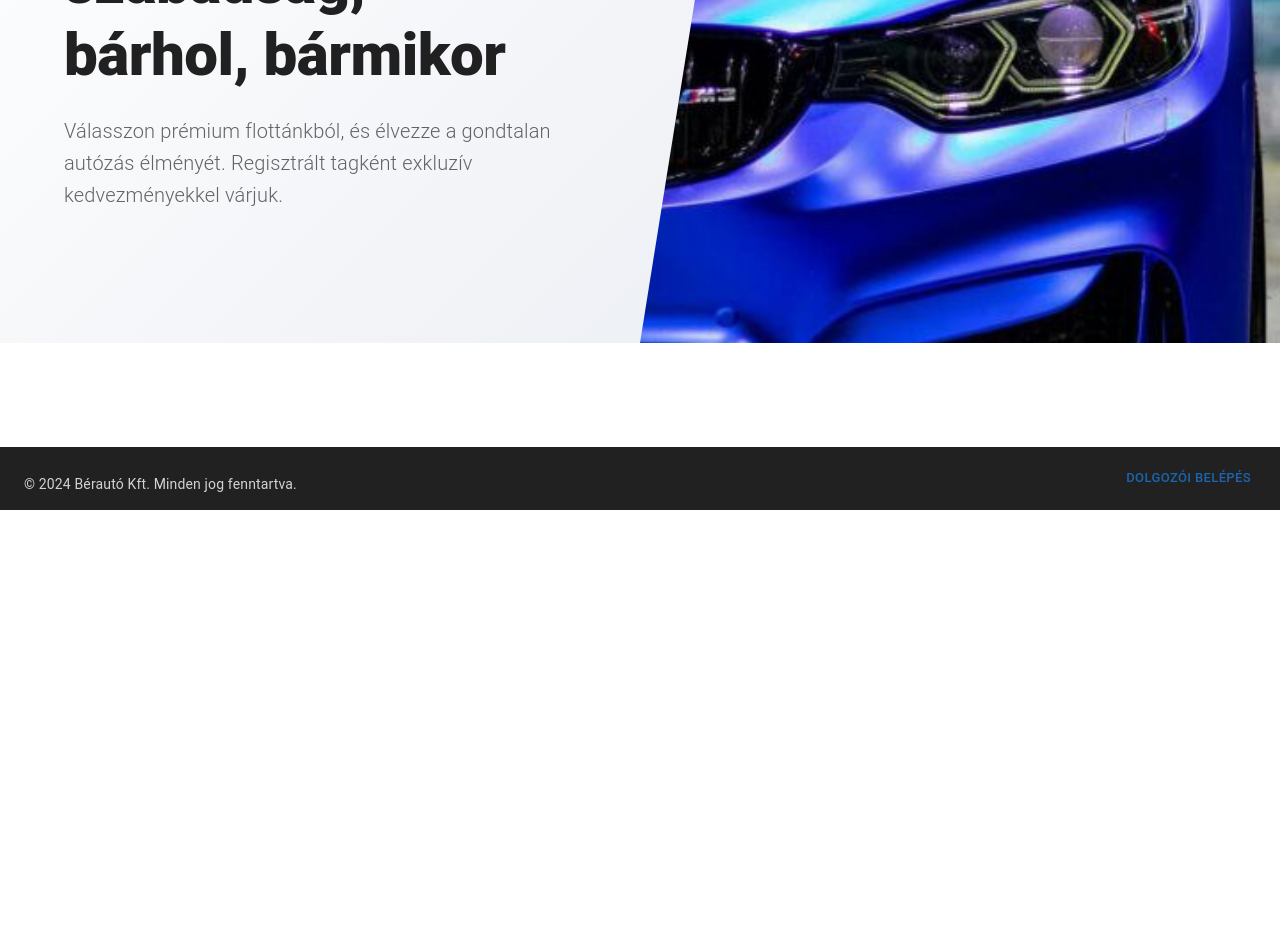
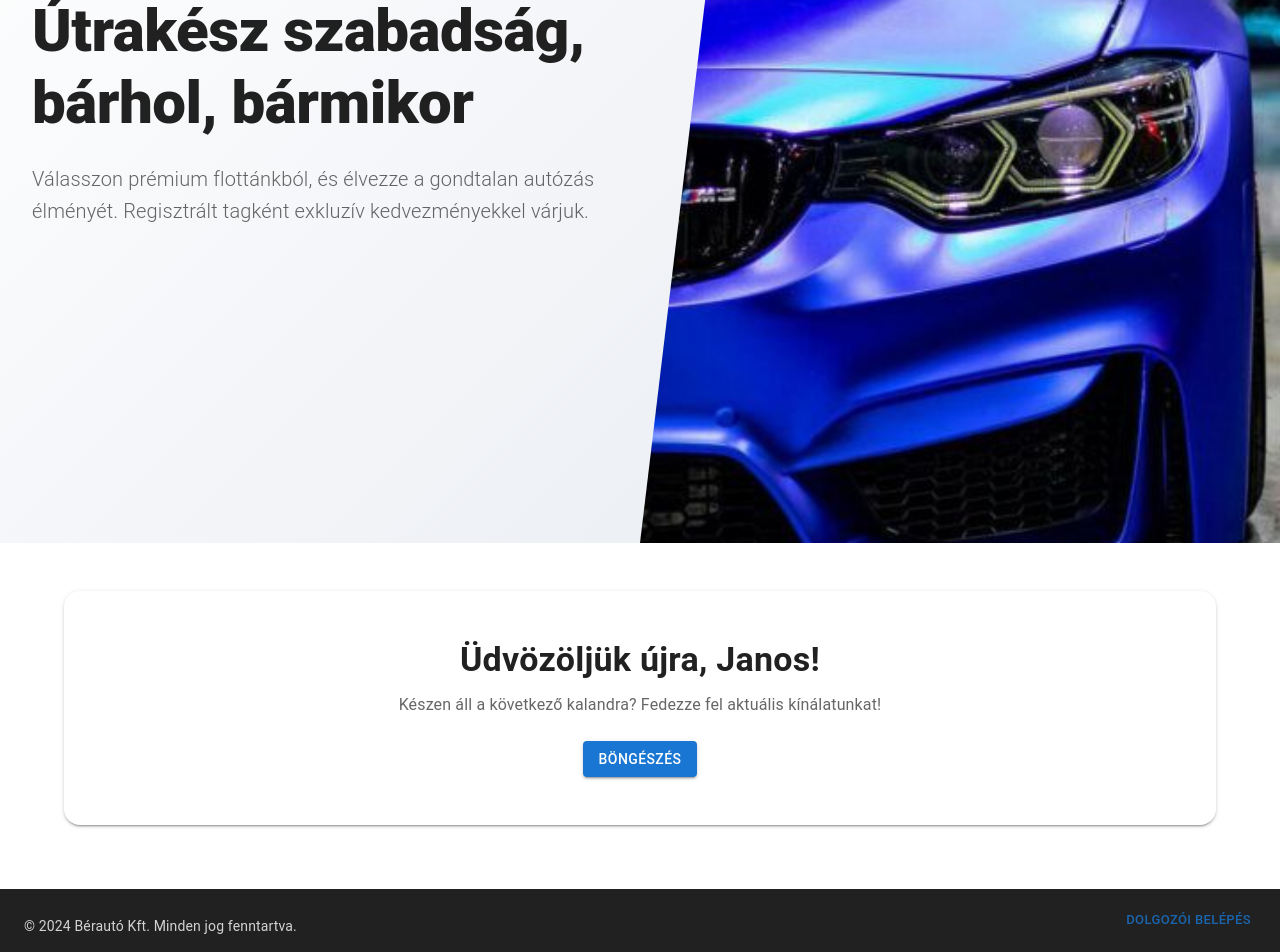
Before and after one commit to Mia2013/Berauto, a React (Create React App) app in the folder frontend/: page / in a window 1280 px wide. Shown: the part 321-1273 px from the top of the page. Before the commit the page ends 831 px from the top, so only its background shows below. Built offline with nearby package versions, Linux system fonts and the light colour scheme; some icons are missing; the HTML template or start-up script is replaced by a standard one.

Commit message:
add route protect

```diff
--- a/frontend/src/App.js
+++ b/frontend/src/App.js
@@ -1,4 +1,4 @@
-import { Suspense } from "react";
+import { Suspense, Fragment } from "react";
 import { Routes, Route, Navigate } from "react-router-dom";
 import { Box, CssBaseline } from "@mui/material";
 
@@ -6,6 +6,8 @@ import { allPages } from "./pages/pages";
 import Navigation from "./components/Nav";
 import Loading from "./components/Loading";
 import Footer from "./components/Footer";
+import ProtectedRoute from "./pages/ProtectedRoute";
+
 function App() {
 
   return (
@@ -13,11 +15,14 @@ function App() {
       <CssBaseline />
       <Box display={"flex"} flexDirection={"column"} justifyContent={"space-between"} minHeight={"100vh"}>
         <Navigation />
-        <Box sx={{ py: 3, flexGrow:1 }}>
+        <Box sx={{ py: 3, flexGrow: 1 }}>
           <Suspense fallback={<Loading />}>
             <Routes>
               {allPages.map((page) => (
-                <Route key={page.name} path={page.path} element={page.component} />
+                <Route key={page.name} path={page.path} element={
+                  <ProtectedRoute allowedRoles={page.roles}>
+                    {page.component}
+                  </ProtectedRoute>} />
               ))}
               <Route path="*" element={<Navigate to="/" />} />
             </Routes>
--- a/frontend/src/components/Nav.js
+++ b/frontend/src/components/Nav.js
@@ -11,14 +11,13 @@ const Navigation = () => {
   const location = useLocation();
   const { isAuthenticated, user } = useAuth();
   const homePage = allPages.filter(q => q.path === "/")[0];
-  console.log(user);
+
   const navPages = useMemo(() => {
     const currentRole = user?.role || ROLES.GUEST;
     return allPages.filter(page =>
       page.showInNavbar && page.roles.includes(currentRole.toLowerCase())
     );
   }, [user]);
-
 
   return (
     <AppBar
--- a/frontend/src/pages/Home.js
+++ b/frontend/src/pages/Home.js
@@ -1,28 +1,27 @@
 import { Box, Container, Typography, Divider, Grid, Button, Paper } from '@mui/material';
 import LoginForm from "../components/LoginForm";
 import { useAuth } from '../provider/AuthProvider';
- import InfoOutlinedIcon from '@mui/icons-material/InfoOutlined';
+import InfoOutlinedIcon from '@mui/icons-material/InfoOutlined';
 
 const Home = () => {
   const { isAuthenticated, user, isUser } = useAuth();
 
   return (
-    <Box sx={{mt: -3}}>
+    <Box sx={{ mt: -3 }}>
       <Paper
         elevation={0}
         sx={{
           background: 'linear-gradient(135deg, #fff 0%, #e5e9f0 100%)',
           borderRadius: 0,
-          mb:8
+          mb: 6
         }}
       >
-        <Grid container spacing={0} sx={{ minHeight: '600px', alignItems: 'center' }}>
-          <Grid size={{ xs: 12, md: 6 }} sx={{ p: { xs: 4, md: 8 } }}>
-
+        <Grid container spacing={0} sx={{ minHeight: '800px', alignItems: 'center' }}>
+          <Grid size={{ xs: 12, md: 6 }} sx={{ p: 4, mt: -8 }}>
             <Typography variant="overline" sx={{ fontWeight: 700, letterSpacing: 2 }}>
               Prémium Autókölcsönzés
             </Typography>
-            <Typography variant="h2" sx={{ fontWeight: 900,   mb: 3 }}>
+            <Typography variant="h2" sx={{ fontWeight: 900, mb: 3 }}>
               Útrakész szabadság, <br />
               <span style={{ color: 'primary.main' }}>bárhol, bármikor</span>
             </Typography>
@@ -36,7 +35,7 @@ const Home = () => {
               component="img"
               sx={{
                 width: '100%',
-                height: '600px',
+                height: '800px',
                 objectFit: 'cover',
                 clipPath: { md: 'polygon(15% 0, 100% 0, 100% 100%, 0% 100%)' },
                 display: { xs: 'none', md: 'block' }
@@ -48,11 +47,11 @@ const Home = () => {
         </Grid>
       </Paper>
 
-      <Container maxWidth="lg" sx={{ mb: 10 }}>
+      <Container maxWidth="lg" sx={{ mb: 5 }}>
         {!isAuthenticated ? (
           <Grid container spacing={4} alignItems="center">
             <Grid size={{ xs: 12, md: 6 }}>
-              <Box sx={{ p: 4 }}>
+              <Box sx={{ px: 4 }}>
                 <Box sx={{ display: 'flex', alignItems: 'center', gap: 1, color: 'primary.main', mb: 2 }}>
                   <InfoOutlinedIcon />
                   <Typography variant="h6" sx={{ fontWeight: "bold" }}>
--- /dev/null
+++ b/frontend/src/pages/ProtectedRoute.js
@@ -0,0 +1,14 @@
+import { Navigate, Outlet } from 'react-router-dom'
+import { useAuth } from "../provider/AuthProvider";
+
+const ProtectedRoute = ({ allowedRoles, children }) => {
+    const { user, isAuthenticated } = useAuth();
+
+    if (allowedRoles && !allowedRoles.includes(user?.role)) {
+        return <Navigate to="/" />;
+    }
+
+    return children;
+};
+
+export default ProtectedRoute;
--- a/frontend/src/pages/pages.js
+++ b/frontend/src/pages/pages.js
@@ -22,7 +22,7 @@ export const allPages = [
         path: "/register",
         component: <Register />,
         showInNavbar: true,
-        roles: [ROLES.GUEST, ROLES.UGYINTEZO, ROLES.ADMIN,]
+        roles: [ROLES.GUEST, ROLES.UGYINTEZO, ROLES.ADMIN]
     },
     {
         name: "Autók",
--- a/frontend/src/provider/AuthProvider.js
+++ b/frontend/src/provider/AuthProvider.js
@@ -1,5 +1,5 @@
 import { useContext, createContext, useState, useEffect, useMemo } from "react";
-import { useNavigate } from "react-router-dom";
+import { Route, useNavigate } from "react-router-dom";
 import { jwtDecode } from "jwt-decode";
 import { instance } from "../API/apiCalls";
 import { ROLES } from "../constants/constants";
@@ -40,9 +40,9 @@ const AuthProvider = ({ children }) => {
 
     const logOut = () => {
         setToken("");
-        setUser(null);
         localStorage.removeItem("berauto_token");
         delete instance.defaults.headers.common["Authorization"];
+        setUser({role : ROLES.GUEST});
         navigate("/");
     };
 
@@ -55,12 +55,13 @@ const AuthProvider = ({ children }) => {
     // useEffect(() => {
     //     if (token) {
     //         logIn(token);
-    //     }
+    //     } else{
+        // setUser({role : ROLES.GUEST});
     // }, [token]);
 
     useEffect(() => {
-        logIn(testToken.ugyintezo);
-    }, []);
+        logIn(testToken.user);
+    }, [ ]);
 
     return (
         <AuthContext.Provider value={{
```
